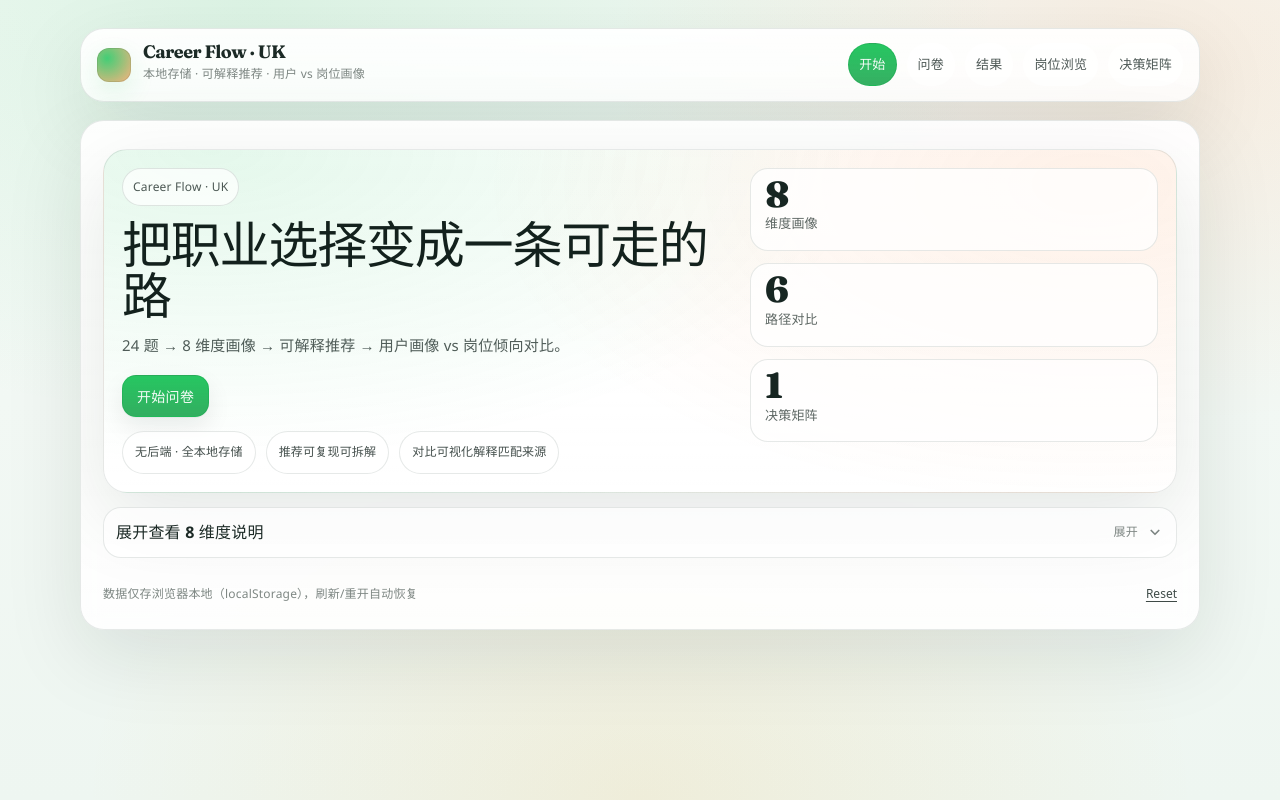
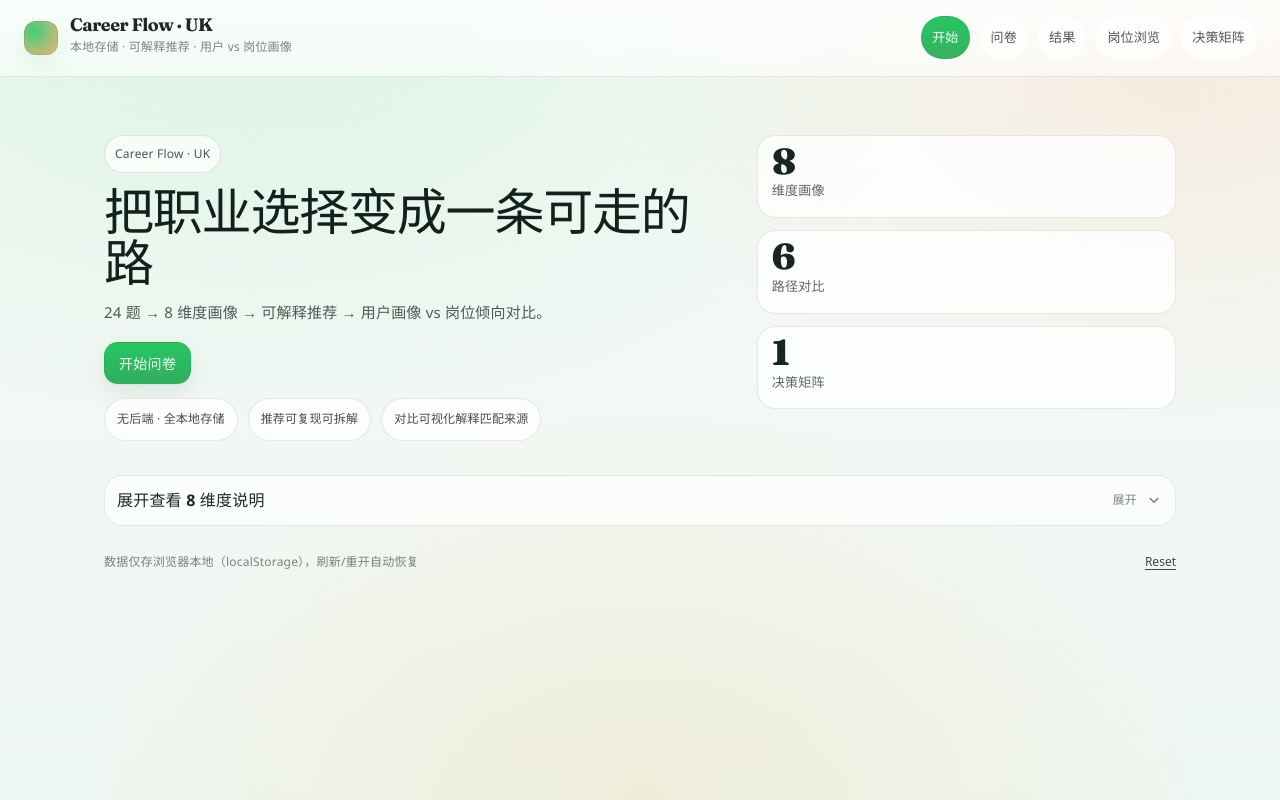
Before and after one commit to MasterFrancis/Career_Ava, a React (Vite) app: page / in a window 1280 px wide. Built offline with nearby package versions, Linux system fonts and the light colour scheme; a web font is replaced by a local one.

Commit message:
feat: Build Career Report Web App
Co-authored-by: traeagent <traeagent@users.noreply.github.com>

```diff
--- a/src/index.css
+++ b/src/index.css
@@ -28,7 +28,8 @@
   --sans: 'Recursive', ui-sans-serif, system-ui, sans-serif;
   --display: 'Fraunces', ui-serif, Georgia, serif;
 
-  --page: min(1120px, calc(100% - 44px));
+  --page: 100%;
+  --max-content: 1120px;
 
   --chart-grid: rgba(16, 43, 35, 0.10);
   --chart-axis: rgba(16, 43, 35, 0.08);
@@ -58,7 +59,6 @@
 
 @media (max-width: 720px) {
   :root {
-    --page: calc(100% - 24px);
     font-size: 15px;
   }
 }
@@ -87,7 +87,6 @@ a {
 .appShell {
   width: var(--page);
   margin: 0 auto;
-  padding: 28px 0 40px;
 }
 
 .topBar {
@@ -95,13 +94,14 @@ a {
   align-items: center;
   justify-content: space-between;
   gap: 16px;
-  padding: 14px 16px;
-  border: 1px solid var(--stroke);
-  border-radius: var(--radius-xl);
-  background: linear-gradient(180deg, rgba(255, 255, 255, 0.92), rgba(255, 255, 255, 0.82));
-  box-shadow: var(--shadow);
+  padding: 16px 24px;
+  border-bottom: 1px solid var(--stroke);
+  background: linear-gradient(180deg, rgba(255, 255, 255, 0.8), rgba(255, 255, 255, 0.6));
   backdrop-filter: blur(10px);
   flex-wrap: wrap;
+  position: sticky;
+  top: 0;
+  z-index: 100;
 }
 
 .brand {
@@ -169,22 +169,18 @@ a {
 }
 
 .page {
-  margin-top: 18px;
-  border: 1px solid var(--stroke);
-  border-radius: var(--radius-xl);
-  background: linear-gradient(180deg, rgba(255, 255, 255, 0.96), rgba(255, 255, 255, 0.88));
-  box-shadow: var(--shadow);
-  backdrop-filter: blur(10px);
-  overflow: hidden;
+  padding: 32px 24px 60px;
+  max-width: var(--max-content);
+  margin: 0 auto;
 }
 
 .pageInner {
-  padding: 22px;
+  /* removed inner padding to let .page control it */
 }
 
 @media (max-width: 720px) {
-  .pageInner {
-    padding: 18px;
+  .page {
+    padding: 24px 16px 40px;
   }
 }
 
@@ -226,16 +222,16 @@ a {
   border: 1px solid var(--stroke);
   border-radius: var(--radius-lg);
   background: linear-gradient(180deg, rgba(255, 255, 255, 0.92), rgba(255, 255, 255, 0.84));
-  box-shadow: var(--shadow2);
+  box-shadow: 0 4px 20px rgba(12, 28, 24, 0.05);
   overflow: hidden;
 }
 
 .cardHeader {
-  padding: 14px 14px 0;
+  padding: 20px 20px 0;
 }
 
 .cardBody {
-  padding: 14px;
+  padding: 20px;
 }
 
 .cardTitleRow {
@@ -896,17 +892,12 @@ details[open] .accordionChevron {
 }
 
 .homeHeroGrid {
-  border: 1px solid var(--stroke);
   border-radius: var(--radius-xl);
-  background: radial-gradient(1100px 520px at 10% 0%, rgba(34, 197, 94, 0.12), transparent 60%),
-    radial-gradient(980px 520px at 92% 10%, rgba(249, 115, 22, 0.10), transparent 62%),
-    linear-gradient(180deg, rgba(255, 255, 255, 0.96), rgba(255, 255, 255, 0.86));
-  box-shadow: var(--shadow);
-  overflow: hidden;
-  padding: 18px;
+  background: transparent;
+  padding: 20px 0;
   display: grid;
   grid-template-columns: 1.2fr 0.8fr;
-  gap: 16px;
+  gap: 24px;
 }
 
 @media (max-width: 920px) {
```
